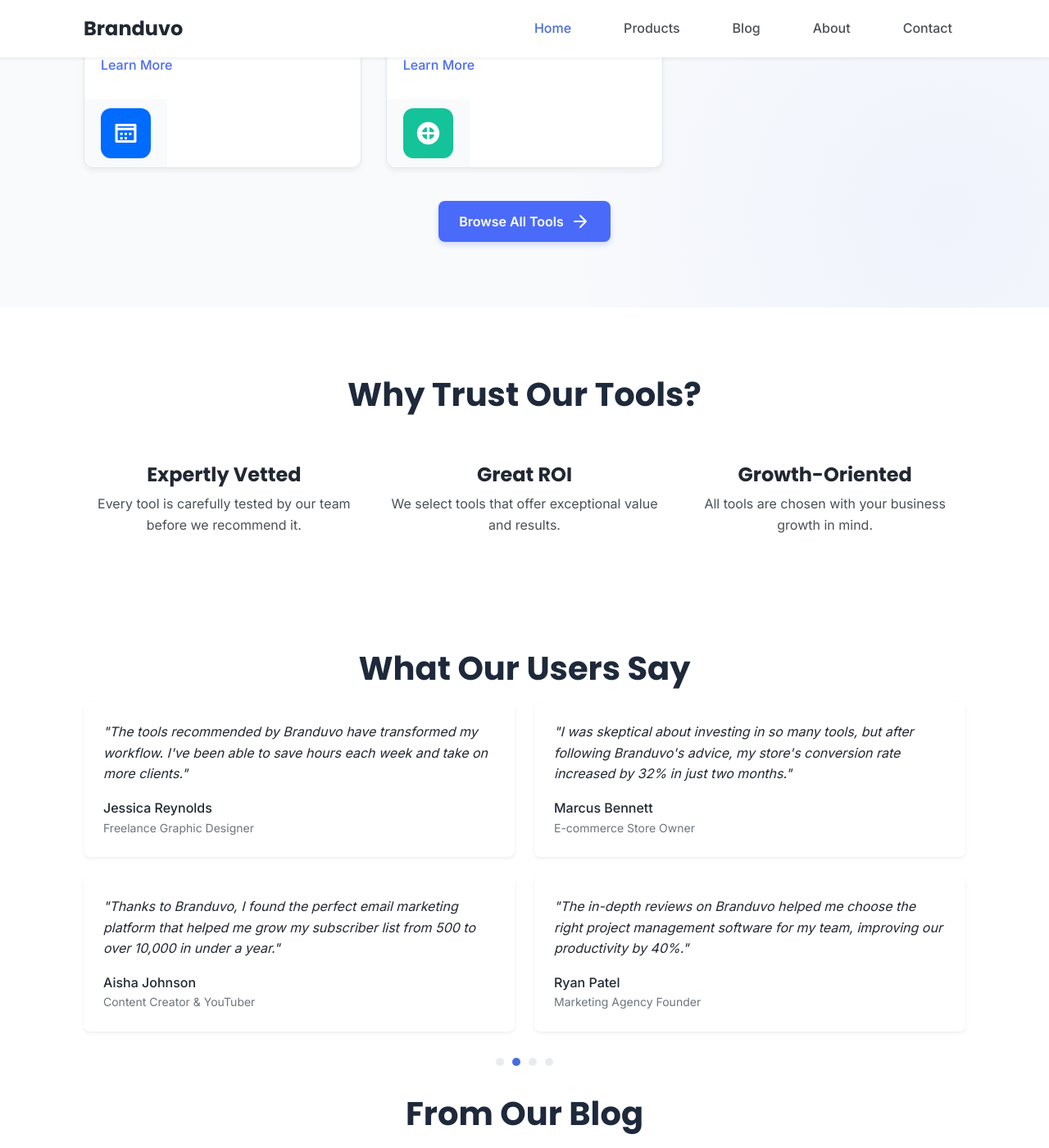
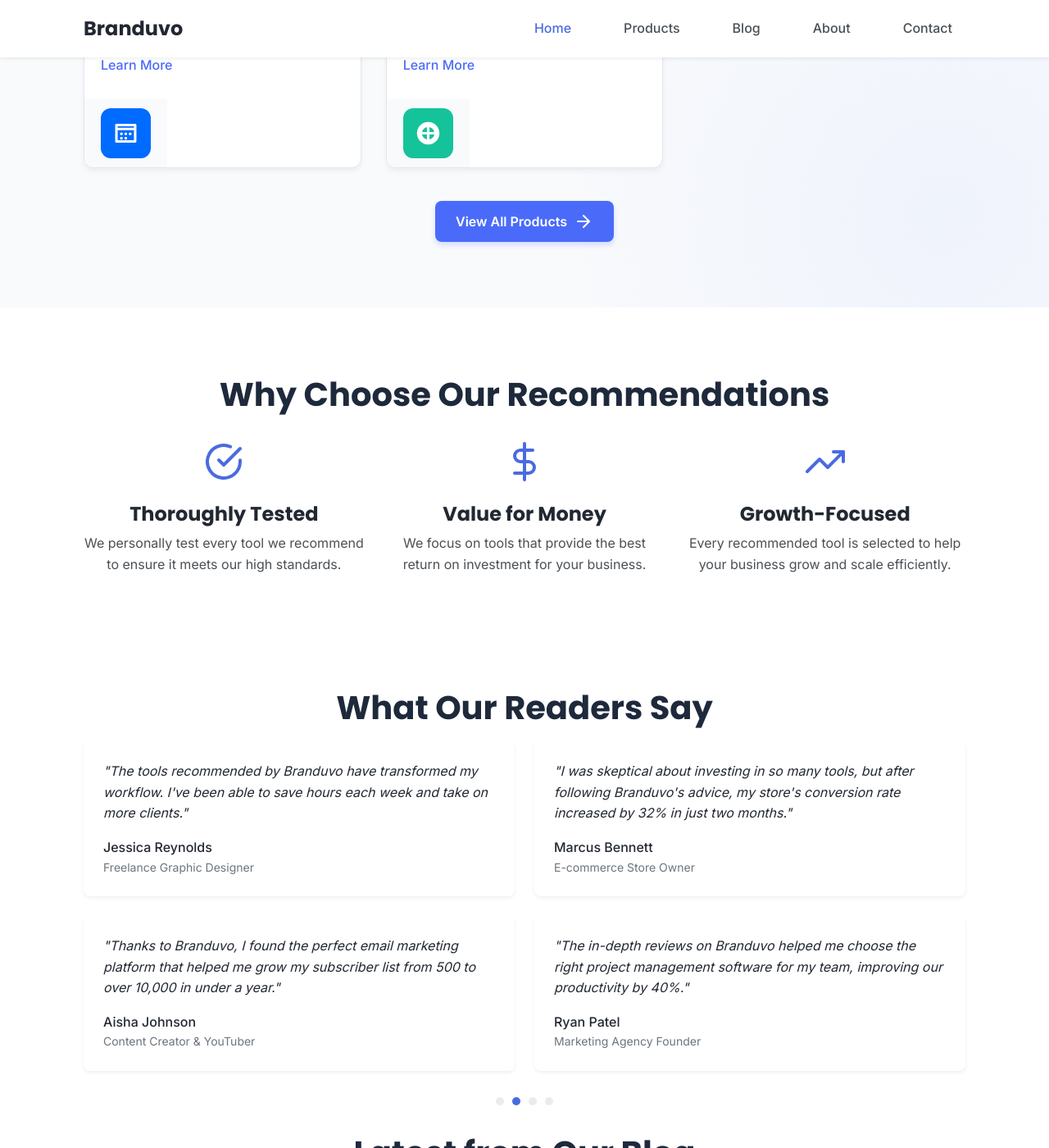
Before and after one commit to branduvo/branduvo.github.io, a Jekyll site: the page built from index.html, in a window 1280 px wide and 1400 px high, scrolled down 1324 px. Shown: the whole window at 82% size. Built offline with Jekyll 4.4.1, drawn with Linux system fonts in a browser that asks for light colours; some of the changed text lies outside the part shown.

Commit message:
Update index.html

```diff
--- a/index.html
+++ b/index.html
@@ -6,9 +6,9 @@ title: Branduvo - Premium Tools for Digital Entrepreneurs
 <section class="hero">
   <div class="container">
     <div class="hero-content">
-      <h1>Tools to Accelerate Your Business Growth</h1>
-      <p class="lead">Explore top-tier tools for entrepreneurs, creators, and businesses striving for digital success.</p>
-      {% include cta_button.html text="Explore Featured Tools" url="#featured-products" %}
+      <h1>Tools That Boost Your Business Growth.</h1>
+      <p class="lead">Discover premium products that help entrepreneurs, creators, and businesses succeed in the digital landscape.</p>
+      {% include cta_button.html text="View Featured Tools" url="#featured-products" %}
     </div>
   </div>
 </section>
@@ -16,13 +16,13 @@ title: Branduvo - Premium Tools for Digital Entrepreneurs
 <section id="featured-products" class="featured-products">
   <div class="container">
     <div class="section-header">
-      <h2 class="section-title">Top Picks Just for You</h2>
+      <h2 class="section-title">Featured Tools</h2>
       <div class="section-divider">
         <span class="divider-dot"></span>
         <span class="divider-line"></span>
         <span class="divider-dot"></span>
       </div>
-      <p class="section-description">We’ve handpicked the best tools from hundreds tested — so you can focus on what matters: growing your business.</p>
+      <p class="section-description">We've tested hundreds of tools so you don't have to. Here are our top picks to help your business thrive.</p>
     </div>
 
     <div class="category-filter">
@@ -37,7 +37,7 @@ title: Branduvo - Premium Tools for Digital Entrepreneurs
       {% for product in site.data.products_featured %}
         <div class="product-item" data-category="{{ product.category | downcase | replace: ' ', '-' }}">
           <div class="product-card">
-            <div class="product-badge">{{ product.category }}</div>
+            <div class="product-badge" data-category="{{ product.category }}">{{ product.category }}</div>
             <div class="product-image">
               <img src="{{ site.baseurl }}/assets/images/products/svg/{{ product.name | slugify }}-logo.svg"
                    alt="{{ product.name }}"
@@ -49,7 +49,11 @@ title: Branduvo - Premium Tools for Digital Entrepreneurs
               {% if product.rating %}
               <div class="product-rating">
                 {% for i in (1..5) %}
-                  <span class="star {% if i <= product.rating %}filled{% endif %}">★</span>
+                  {% if i <= product.rating %}
+                    <span class="star filled">★</span>
+                  {% else %}
+                    <span class="star">★</span>
+                  {% endif %}
                 {% endfor %}
               </div>
               {% endif %}
@@ -63,7 +67,7 @@ title: Branduvo - Premium Tools for Digital Entrepreneurs
 
     <div class="view-all-products">
       <a href="{{ '/products/' | relative_url }}" class="btn btn-primary">
-        <span>Browse All Tools</span>
+        <span>View All Products</span>
         <svg class="btn-icon" width="24" height="24" viewBox="0 0 24 24" fill="none" xmlns="http://www.w3.org/2000/svg">
           <path d="M5 12H19M19 12L12 5M19 12L12 19" stroke="currentColor" stroke-width="2" stroke-linecap="round" stroke-linejoin="round"/>
         </svg>
@@ -397,7 +401,6 @@ title: Branduvo - Premium Tools for Digital Entrepreneurs
   }
 </style>
 
-
 <script>
 document.addEventListener('DOMContentLoaded', function() {
   // Filter functionality
@@ -449,31 +452,30 @@ document.addEventListener('DOMContentLoaded', function() {
 });
 </script>
 
-
 <section class="benefits">
   <div class="container">
-    <h2 class="section-title">Why Trust Our Tools?</h2>
+    <h2 class="section-title">Why Choose Our Recommendations</h2>
     <div class="benefits-grid">
       <div class="benefit-item">
         <div class="benefit-icon">
-          <!-- Checkmark icon -->
+          <svg xmlns="http://www.w3.org/2000/svg" width="24" height="24" viewBox="0 0 24 24" fill="none" stroke="currentColor" stroke-width="2" stroke-linecap="round" stroke-linejoin="round" class="feather feather-check-circle"><path d="M22 11.08V12a10 10 0 1 1-5.93-9.14"></path><polyline points="22 4 12 14.01 9 11.01"></polyline></svg>
         </div>
-        <h3>Expertly Vetted</h3>
-        <p>Every tool is carefully tested by our team before we recommend it.</p>
+        <h3>Thoroughly Tested</h3>
+        <p>We personally test every tool we recommend to ensure it meets our high standards.</p>
       </div>
       <div class="benefit-item">
         <div class="benefit-icon">
-          <!-- Dollar icon -->
+          <svg xmlns="http://www.w3.org/2000/svg" width="24" height="24" viewBox="0 0 24 24" fill="none" stroke="currentColor" stroke-width="2" stroke-linecap="round" stroke-linejoin="round" class="feather feather-dollar-sign"><line x1="12" y1="1" x2="12" y2="23"></line><path d="M17 5H9.5a3.5 3.5 0 0 0 0 7h5a3.5 3.5 0 0 1 0 7H6"></path></svg>
         </div>
-        <h3>Great ROI</h3>
-        <p>We select tools that offer exceptional value and results.</p>
+        <h3>Value for Money</h3>
+        <p>We focus on tools that provide the best return on investment for your business.</p>
       </div>
       <div class="benefit-item">
         <div class="benefit-icon">
-          <!-- Growth arrow icon -->
+          <svg xmlns="http://www.w3.org/2000/svg" width="24" height="24" viewBox="0 0 24 24" fill="none" stroke="currentColor" stroke-width="2" stroke-linecap="round" stroke-linejoin="round" class="feather feather-trending-up"><polyline points="23 6 13.5 15.5 8.5 10.5 1 18"></polyline><polyline points="17 6 23 6 23 12"></polyline></svg>
         </div>
-        <h3>Growth-Oriented</h3>
-        <p>All tools are chosen with your business growth in mind.</p>
+        <h3>Growth-Focused</h3>
+        <p>Every recommended tool is selected to help your business grow and scale efficiently.</p>
       </div>
     </div>
   </div>
@@ -481,7 +483,7 @@ document.addEventListener('DOMContentLoaded', function() {
 
 <section class="testimonials">
   <div class="container">
-    <h2 class="section-title">What Our Users Say</h2>
+    <h2 class="section-title">What Our Readers Say</h2>
     <div class="testimonials-slider">
       {% for testimonial in site.data.testimonials %}
         <div class="testimonial-item">
@@ -500,7 +502,7 @@ document.addEventListener('DOMContentLoaded', function() {
 
 <section class="recent-posts">
   <div class="container">
-    <h2 class="section-title">From Our Blog</h2>
+    <h2 class="section-title">Latest from Our Blog</h2>
     <div class="posts-grid">
       {% for post in site.posts limit:3 %}
         <div class="post-card">
@@ -521,8 +523,8 @@ document.addEventListener('DOMContentLoaded', function() {
 
 <section class="cta-section">
   <div class="container">
-    <h2>Ready to Elevate Your Business?</h2>
-    <p>Find the right tools to streamline your workflow and scale with confidence.</p>
-    {% include cta_button.html text="See All Tools" url="/products/" %}
+    <h2>Ready to Take Your Business to the Next Level?</h2>
+    <p>Discover the right tools that can transform your workflow and accelerate your growth.</p>
+    {% include cta_button.html text="Explore All Tools" url="/products/" %}
   </div>
 </section>
```
